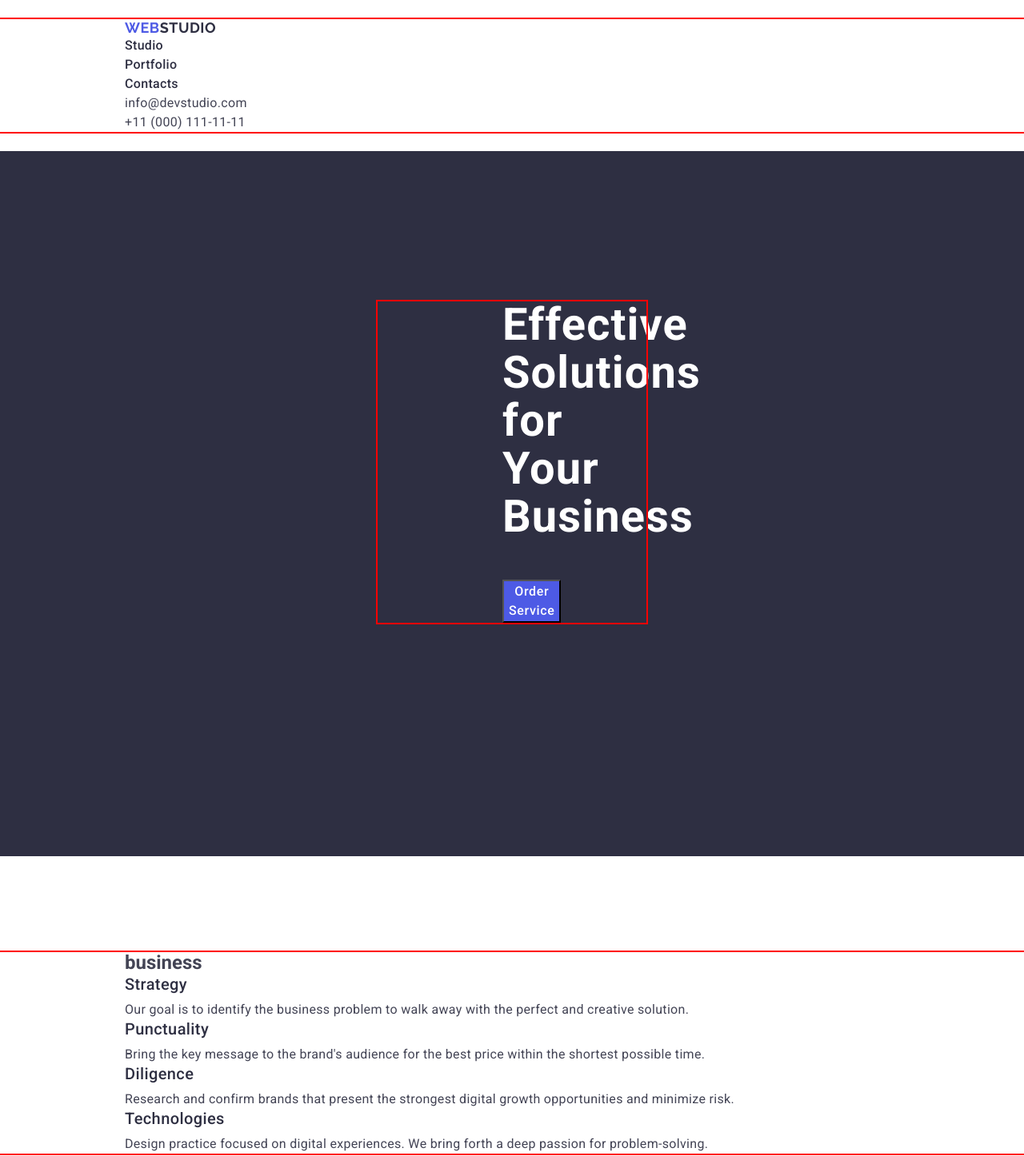
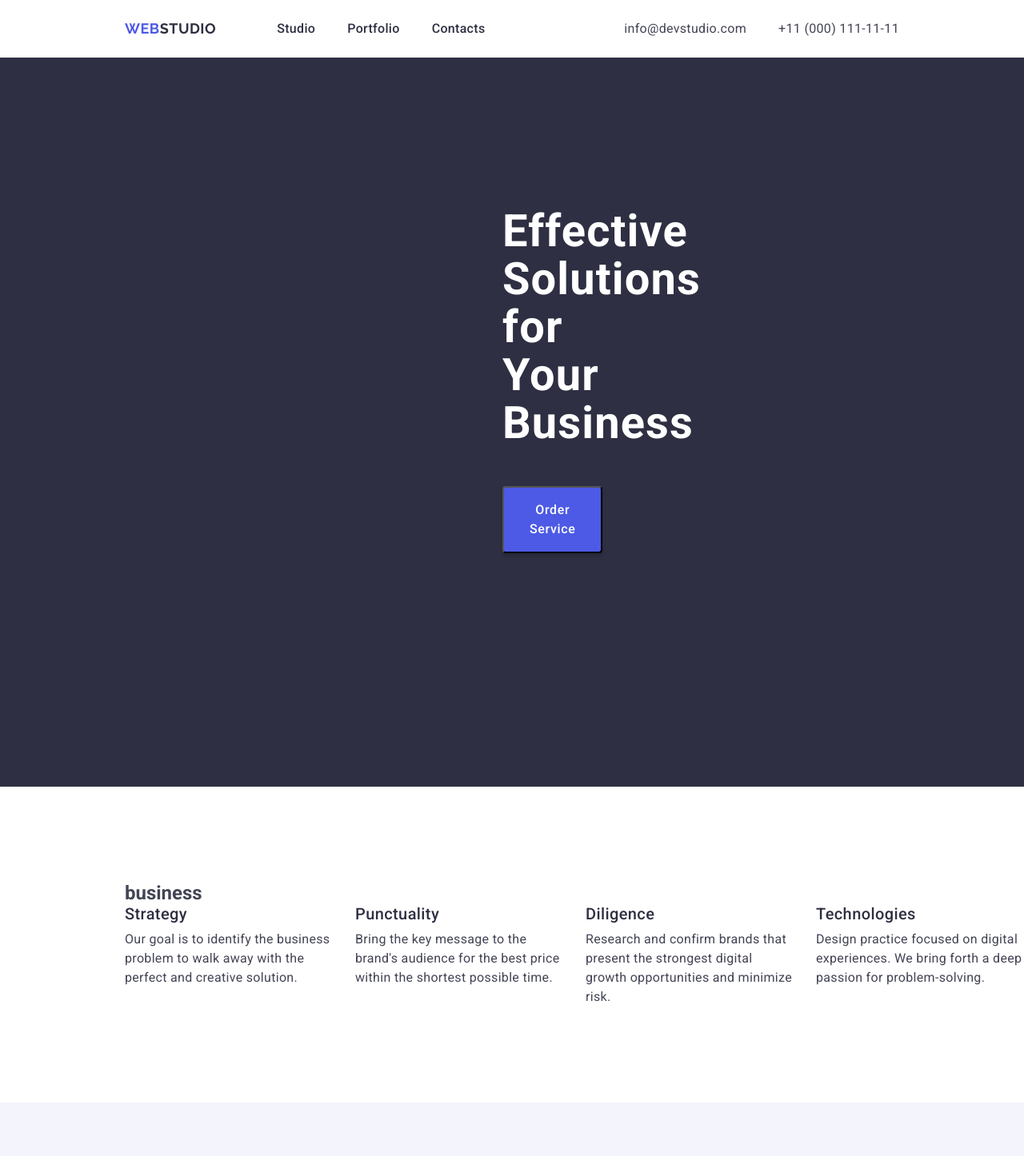
Before and after one commit to DemanKon/goit-markup-hw-03, a plain HTML site: page index.html in a window 1280 px wide. Shown: the top 1446 px of the page at 80% size. Drawn offline with nearby package versions, Linux system fonts and the light colour scheme.

Commit message:
module 3 lesson 2

```diff
--- a/css/styles.css
+++ b/css/styles.css
@@ -31,7 +31,7 @@ button {
     padding-left: 156px;
     padding-right: 156px;
     margin: 0 auto;
-    outline: 2px solid red;
+    /* outline: 2px solid red; */
 }
 /*?-------------------HEADER-------------- */
 
@@ -39,6 +39,17 @@ button {
     padding-top: 24px;
     padding-bottom: 24px;
 }
+
+.header-menu {
+    display: flex;
+    flex-grow: 1;
+    align-items: center;
+}
+
+.header-container {
+    display: flex;
+}
+
 .header-logo {
     color: #4D5AE5;
     font-family: Raleway, sans-serif;
@@ -47,10 +58,17 @@ button {
     line-height: 1.17;
     letter-spacing: 0.03em;
     text-transform: uppercase;
+    margin-right: 76px;
 }
 
 .logo-color {
     color: #2E2F42;
+}
+
+.header-menu-list {
+    display: flex;
+    gap: 40px;
+
 }
 
 .header-menu-link {
@@ -70,8 +88,14 @@ button {
     color: #404BBF;
 }
 
+.header-addres-list {
+    display: flex;
+    gap: 40px
+}
+
 .menu-address {
     font-style: normal;
+    align-items: center;
 }
 
 .menu-contact {
@@ -127,7 +151,19 @@ button {
     font-weight: 500;
     line-height: 1.5;
     letter-spacing: 0.04em;
-    background-color: #4D5AE5;
+    /* background-color: #4D5AE5; */
+    border-radius: 4px;
+    background: #4D5AE5;
+    box-shadow: 0px 4px 4px 0px rgba(0, 0, 0, 0.15);
+    display: inline-flex;
+    padding: 16px 32px;
+    gap: 10px;
+    margin: 0 auto;
+
+}
+
+.banner-button {
+    display: flex;
 }
 
 .main-banner-btn:hover {
@@ -147,6 +183,11 @@ button {
 
 .bussiness-title {}
 
+.business-list {
+    display: flex;
+    gap: 24px;
+}
+
 .bussiness-subtitle {
     color: #2E2F42;
     font-size: 20px;
@@ -161,12 +202,16 @@ button {
     font-size: 16px;
     line-height: 1.5;
     letter-spacing: 0.02em;
+    width: 264px;
 }
 
 /*! -------------------OUR TEAM-------------- */
 
+.team {
+    background-color: #F4F4FD;
+}
 .team-container {
-    background-color: #F4F4FD;
+    /* background-color: #F4F4FD; */
     padding-top: 120px;
     padding-bottom: 120px;
 }
@@ -182,13 +227,18 @@ button {
     margin-bottom: 72px;
 }
 
-.team-list {}
+.team-list {
+    display: flex;
+    gap: 24px;
+}
 
 .team-list-item {
     background: #FFFFFF;
+
 }
 
 .team-item-img {
+    padding-bottom: 32px;
 }
 
 .team-subtitle {
@@ -198,6 +248,7 @@ button {
     font-weight: 500;
     line-height: 1.2;
     letter-spacing: 0.02em;
+    padding-bottom: 8px;
 }
 
 .team-text {
@@ -207,6 +258,7 @@ button {
     font-weight: 400;
     line-height: 1.5;
     letter-spacing: 0.02em;
+    padding-bottom: 32px;
 }
 
 /*-------------------OUR PORTFOLIO-------------- */
@@ -227,7 +279,12 @@ button {
     margin-bottom: 72px;
 }
 
-.portfolio-list {}
+.portfolio-list {
+    display: flex;
+    row-gap: 48px;
+    column-gap: 18px;
+    flex-wrap: wrap;
+}
 
 .portfolio-list-item {
     border: 1px solid #E7E9FC;
@@ -245,7 +302,8 @@ button {
     font-weight: 500;
     line-height: 1.2;
     letter-spacing: 0.02em;
-    margin-bottom: 8px;
+    margin-bottom: 16px;
+    padding-left: 16px;
 }
 
 .portfolio-item-text {
@@ -254,6 +312,7 @@ button {
     line-height: 1.5;
     letter-spacing: 0.02em;
     margin-bottom: 32px;
+    padding-left: 16px;
 }
 
 /*?-------------------FOOTER-------------- */
@@ -273,7 +332,7 @@ button {
     line-height: 1.17;
     letter-spacing: 0.03em;
     text-transform: uppercase;
-        margin-bottom: 16px;
+
 }
 
 .footer-logo-color {
@@ -292,4 +351,5 @@ button {
     line-height: 1.50;
     letter-spacing: 0.02em;
     max-width: 264px;
+    margin-top: 16px;
 }
--- a/index.html
+++ b/index.html
@@ -19,7 +19,7 @@
   </head>
   <body class="body">
     <header class="header">
-      <div class="container">
+      <div class="container header-container">
         <nav class="header-menu">
           <a class="header-logo" href="./index.html"
             >Web<span class="logo-color">Studio</span>
@@ -31,7 +31,7 @@
           </ul>
         </nav>
         <address class="menu-address">
-          <ul>
+          <ul class="header-addres-list">
             <li>
               <a class="menu-contact-link" href="mailto:info@devstudio.com"
                 >info@devstudio.com</a
@@ -53,19 +53,21 @@
           <h1 class="main-banner-title">
             Effective Solutions for Your Business
           </h1>
-          <button class="main-banner-btn" type="button">Order Service</button>
+          <div class="banner-button">
+            <button class="main-banner-btn" type="button">Order Service</button>
+          </div>
         </div>
       </section>
 
       <section class="bussiness">
         <div class="container">
           <h2 class="visually-hidden">business</h2>
-          <ul>
+          <ul class="business-list">
             <li>
               <h3 class="bussiness-subtitle">Strategy</h3>
               <p class="bussiness-text">
-                Our goal is to identify the business problem to walk away with the
-                perfect and creative solution.
+                Our goal is to identify the business problem to walk away with
+                the perfect and creative solution.
               </p>
             </li>
             <li>
@@ -94,7 +96,7 @@
       </section>
 
       <section class="team">
-<div class="container team-container">
+        <div class="container team-container">
           <h2 class="team-title">Our Team</h2>
           <ul class="team-list">
             <li class="team-list-item">
@@ -138,7 +140,7 @@
               <p class="team-text">UI Designer</p>
             </li>
           </ul>
-</div>
+        </div>
       </section>
 
       <section class="portfolio">
@@ -212,8 +214,8 @@
               <p class="portfolio-item-text">Marketing</p>
             </li>
           </ul>
-        </section>
         </div>
+      </section>
     </main>
 
     <footer class="footer">
@@ -222,8 +224,8 @@
           >Web<span class="footer-logo-color">Studio</span>
         </a>
         <p class="fotter-text">
-          Increase the flow of customers and sales for your business with digital
-          marketing & growth solutions.
+          Increase the flow of customers and sales for your business with
+          digital marketing & growth solutions.
         </p>
       </div>
     </footer>
```
